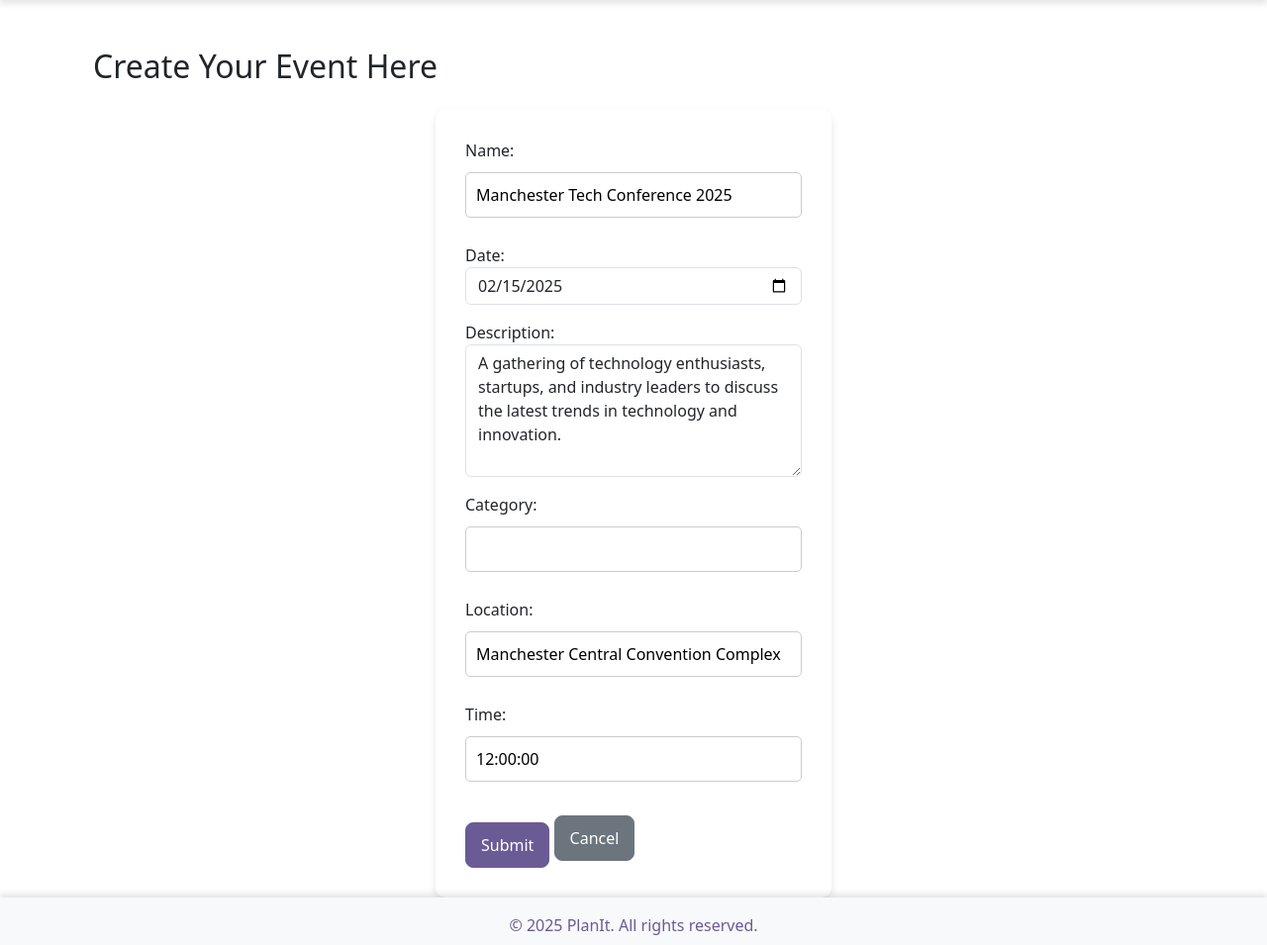
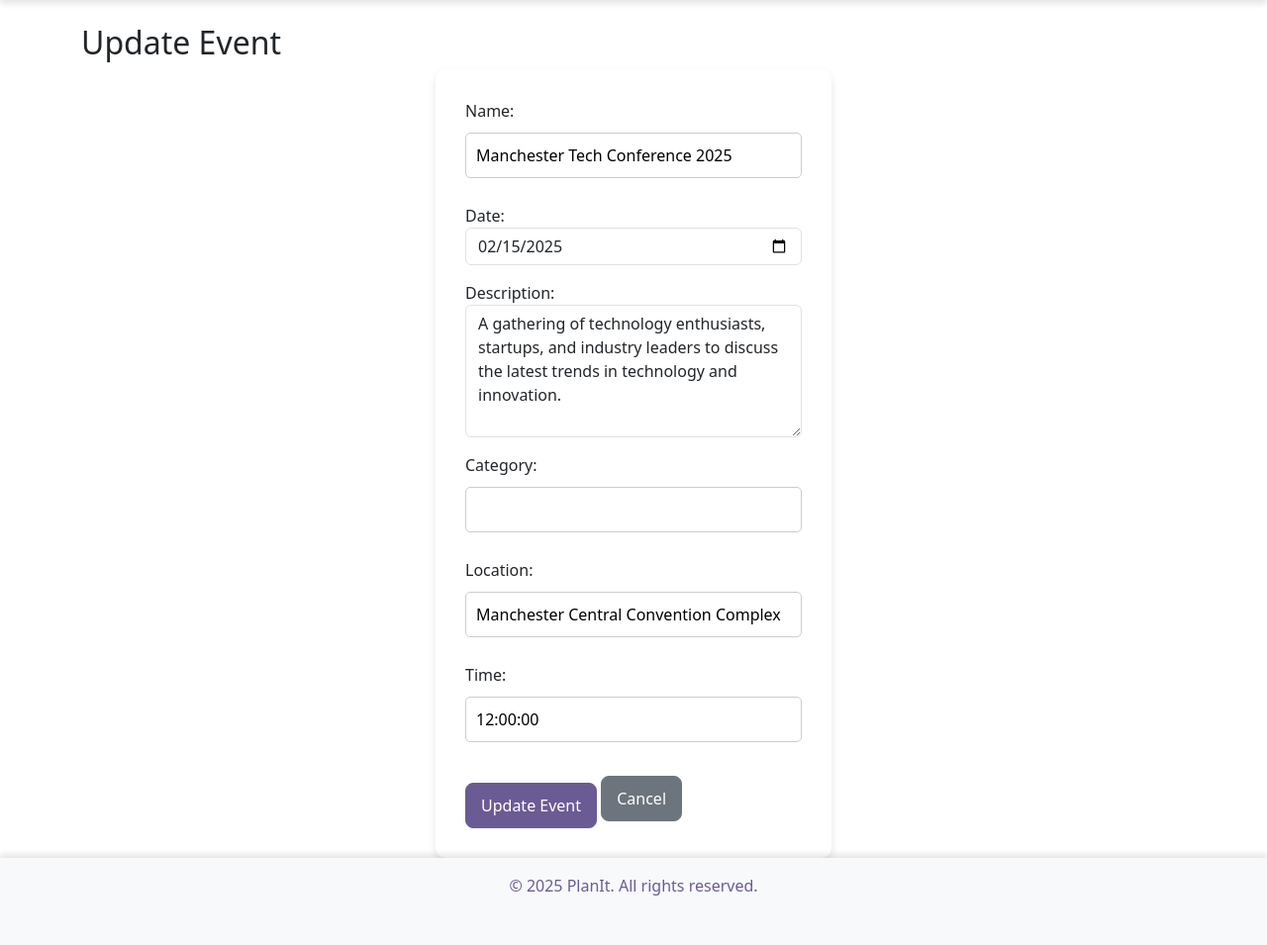
Before and after one commit to EktaMehra/PlanIt, a Django app: page /1/edit/ in a window 1280 px wide. Shown: the part 177-1132 px from the top of the page at 99% size. After the commit the page ends 1082 px from the top, so only its background shows below. Run offline with Django 5.2, Linux system fonts and the light colour scheme; a user stored in the database is signed in; data comes from the database, SQL or seed files in the repository.

Commit message:
Add and refine create and update event messages

```diff
--- a/events/templates/events/event_list.html
+++ b/events/templates/events/event_list.html
@@ -1,7 +1,7 @@
 {% extends 'base.html' %}
 
 {% block content %}
-<h1 class="mb-4">Event List</h1>
+<h1 class="mb-4">These are all your events!</h1>
 <div class="d-flex justify-content-end mb-3">
     <a href="{% url 'create_event' %}" class="btn btn-success">Create Event</a>
 </div>
--- /dev/null
+++ b/events/templates/events/event_update.html
@@ -0,0 +1,13 @@
+{% extends 'base.html' %}
+
+{% block content %}
+  <h2>Update Event</h2>
+
+  <form method="post">
+    {% csrf_token %}
+    {{ form.as_p }}
+    <button type="submit" class="btn btn-primary">Update Event</button>
+    <a href="{% url 'event_list' %}" class="btn btn-secondary">Cancel</a>
+  </form>
+
+{% endblock %}
--- a/events/views.py
+++ b/events/views.py
@@ -47,7 +47,7 @@ def create_event(request):
             event = form.save(commit=False)
             event.created_by = request.user  # Ensure 'created_by' is a field in the Event model
             event.save()
-            messages.success(request, 'Event created successfully!')
+            messages.success(request, "Yay!! Your Event has been created successfully!")
             return redirect('event_list')  # Redirect to the list of events
     else:
         print("Rendering empty event form.")
@@ -106,3 +106,18 @@ def booking_confirmation(request, event_id):
         'event': event,
         'booking': booking,
     })
+
+
+# Success messages for Creating or Updating the events
+
+def event_update(request, id):
+    event = get_object_or_404(Event, id=id)
+    if request.method == "POST":
+        form = EventForm(request.POST, instance=event)
+        if form.is_valid():
+            form.save()
+            messages.success(request, "Fab! You have successfully updated your event!")  # Success message
+            return redirect("event_list")
+    else:
+        form = EventForm(instance=event)
+    return render(request, "events/event_update.html", {"form": form})
```
